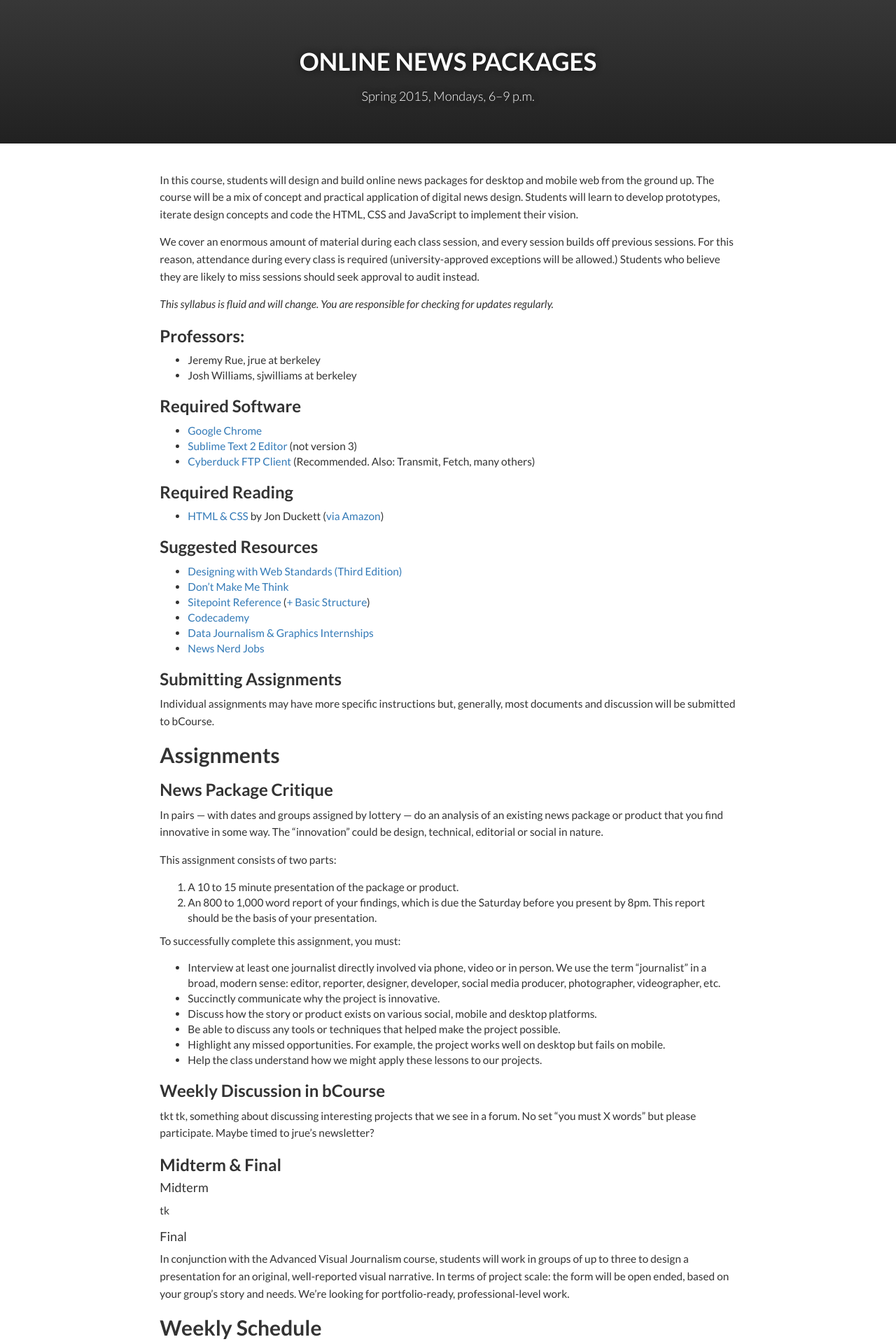
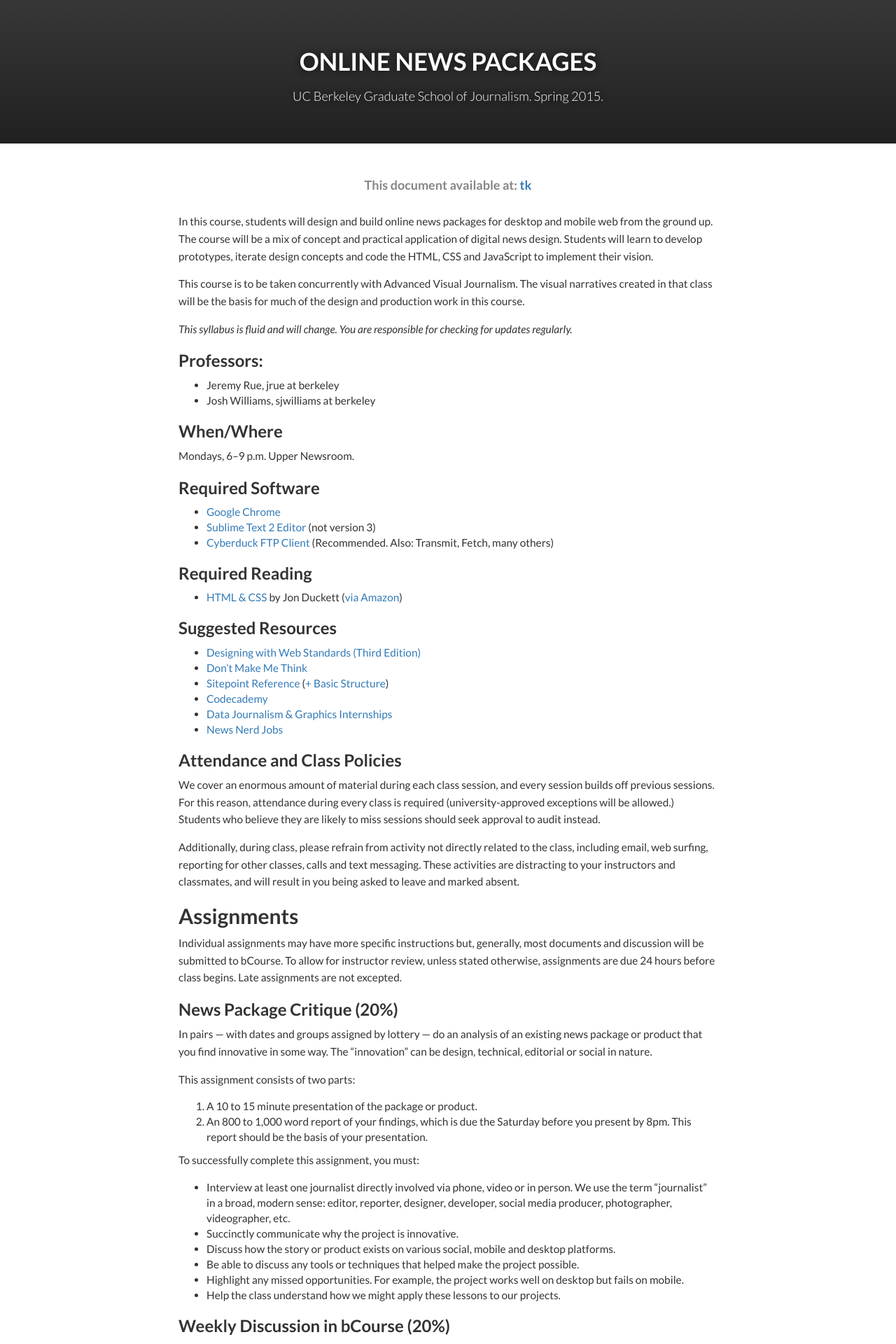
Before and after one commit to ucbsoj/15sp-onlinenewspackages, a Jekyll site: the page built from index.md, in a window 1280 px wide. Shown: the top 1920 px of the page at 70% size. Built offline with Jekyll 4.4.1, drawn with Linux system fonts in a browser that asks for light colours; Markdown is read by kramdown in place of the engine named in the settings; some of the changed text lies outside the part shown.

Commit message:
little text and design tweaks

```diff
--- a/_config.yml
+++ b/_config.yml
@@ -1,6 +1,6 @@
 # Site settings
 title: Online News Packages
-description: Spring 2015, Mondays, 6–9 p.m.
+description: UC Berkeley Graduate School of Journalism. Spring 2015.
 baseurl: "/15spring-onlinepackages/" # the subpath of your site, e.g. /blog/
 url: "http://ucbsoj.github.io/" # the base hostname & protocol for your site
 
--- a/_layouts/syllabus.html
+++ b/_layouts/syllabus.html
@@ -1,14 +1,16 @@
 ---
 layout: default
 ---
-<section class="row">
+<section class="row overview">
     <div class="col-md-8 col-md-offset-2">
+        <h3 class="callout-link">This document available at: <a href="tk">tk</a></h3>
         {{ content }}
     </div>
 </section>
 
-<section class="row">
+<section class="row schedule">
     <div class="col-md-8 col-md-offset-2">
+        <h2>Weekly Schedule</h2>
         <dl class="dl-horizontal">
             {% assign lessons = site.lessons | sort: 'date' %}
             {% for lesson in lessons %}
--- a/assets/css/main.css
+++ b/assets/css/main.css
@@ -181,3 +181,23 @@ blockquote{
     padding: 0 0 0 5px;
   }
 }
+
+
+/* keep the site from being bonkers wide */
+.container-fluid{
+  max-width: 1200px;
+}
+
+/* bitly link */
+.callout-link{
+  text-align: center;
+  margin-bottom: 30px;
+  color: #868686;
+  font-size: 18px;
+}
+
+
+/* get the sked to look okay */
+.schedule dt{
+  width: auto;
+}
--- a/index.md
+++ b/index.md
@@ -5,13 +5,17 @@ date: 2015-01-20
 
 In this course, students will design and build online news packages for desktop and mobile web from the ground up. The course will be a mix of concept and practical application of digital news design. Students will learn to develop prototypes, iterate design concepts and code the HTML, CSS and JavaScript to implement their vision.
 
-We cover an enormous amount of material during each class session, and every session builds off previous sessions. For this reason, attendance during every class is required (university-approved exceptions will be allowed.) Students who believe they are likely to miss sessions should seek approval to audit instead.
+This course is to be taken concurrently with Advanced Visual Journalism. The visual narratives created in that class will be the basis for much of the design and production work in this course.
 
 *This syllabus is fluid and will change. You are responsible for checking for updates regularly.*
 
 ###Professors:
 * Jeremy Rue, jrue at berkeley
 * Josh Williams, sjwilliams at berkeley
+
+
+###When/Where
+Mondays, 6–9 p.m. Upper Newsroom.
 
 ###Required Software
 
@@ -30,14 +34,17 @@ We cover an enormous amount of material during each class session, and every ses
 * [Data Journalism & Graphics Internships](https://docs.google.com/spreadsheet/ccc?key=0AsJrqt3yp-JydEp6ZGl2STU2by1YNlB3b1RYNXN4TVE)
 * [News Nerd Jobs](http://www.newsnerdjobs.com/)
 
-###Submitting Assignments
-Individual assignments may have more specific instructions but, generally, most documents and discussion will be submitted to bCourse.
 
+###Attendance and Class Policies
+We cover an enormous amount of material during each class session, and every session builds off previous sessions. For this reason, attendance during every class is required (university-approved exceptions will be allowed.) Students who believe they are likely to miss sessions should seek approval to audit instead.
+
+Additionally, during class, please refrain from activity not directly related to the class, including email, web surfing, reporting for other classes, calls and text messaging. These activities are distracting to your instructors and classmates, and will result in you being asked to leave and marked absent.
 
 ##Assignments
+Individual assignments may have more specific instructions but, generally, most documents and discussion will be submitted to bCourse. To allow for instructor review, unless stated otherwise, assignments are due 24 hours before class begins. Late assignments are not excepted.
 
-###News Package Critique
-In pairs — with dates and groups assigned by lottery — do an analysis of an existing news package or product that you find innovative in some way. The “innovation” could be design, technical, editorial or social in nature.
+###News Package Critique (20%)
+In pairs — with dates and groups assigned by lottery — do an analysis of an existing news package or product that you find innovative in some way. The “innovation” can be design, technical, editorial or social in nature.
 
 This assignment consists of two parts:
 
@@ -53,15 +60,12 @@ To successfully complete this assignment, you must:
 * Highlight any missed opportunities. For example, the project works well on desktop but fails on mobile.
 * Help the class understand how we might apply these lessons to our projects.
 
-###Weekly Discussion in bCourse
-tkt tk, something about discussing interesting projects that we see in a forum. No set “you must X words” but please participate. Maybe timed to jrue’s newsletter?
+###Weekly Discussion in bCourse (20%)
+On bCourse, we'll discuss relevant projects that we stumble on during the week. These mid-week discussions may generate more in-depth dissection and analysis the following Monday. Please submit interesting work you'd like to discuss, and be prepared to talk about the projects with the larger group.
 
 ###Midterm & Final
-####Midterm
-tk
+####Midterm (20%)
+Individually, students will design and build a stand-alone, single page story. Details and date TBD, based on early class progress.
 
-####Final
+####Final (40%)
 In conjunction with the Advanced Visual Journalism course, students will work in groups of up to three to design a presentation for an original, well-reported visual narrative. In terms of project scale: the form will be open ended, based on your group’s story and needs. We’re looking for portfolio-ready, professional-level work.
-
-
-##Weekly Schedule
```
